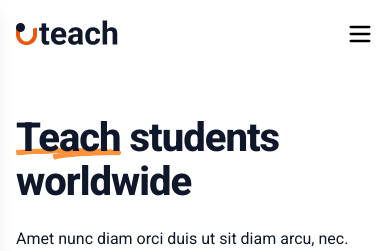
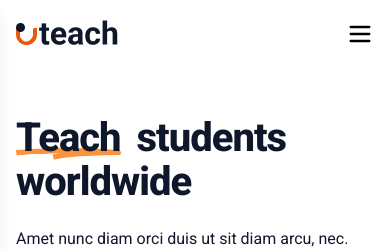
Before and after one commit to eduardouglas99/nextjs-landing-ui, a Next.js app: page / in a window 390 px wide. Shown: the top 251 px of the page. Built offline with nearby package versions, Linux system fonts and the light colour scheme.

Commit message:
refactor: create a sectionTitle component and use in heroBanner

```diff
--- a/src/app/components/ButtonSignUp/index.tsx
+++ b/src/app/components/ButtonSignUp/index.tsx
@@ -1,5 +1,3 @@
-'use client'
-
 import { twMerge } from "tailwind-merge"
 
 interface ButtonSignUpProps {
--- a/src/app/components/HeroBanner/index.tsx
+++ b/src/app/components/HeroBanner/index.tsx
@@ -1,7 +1,8 @@
 import { Container } from "../Container";
-import Image from "next/image"
-import Link from "next/link"
+import Image from "next/image";
+import Link from "next/link";
 import ButtonSignUp from "../ButtonSignUp";
+import SectionTitle from "../SectionTitle";
 
 export default function HeroBanner() {
   return (
@@ -11,25 +12,27 @@ export default function HeroBanner() {
           <div className="grid grid-cols-1 lg:grid-cols-2 gap-8 items-center">
             <div className="space-y-6">
               <div className="m-0">
-                                <h1 className="text-[40px] md:text-[72px] font-extrabold text-slate-900 tracking-tight leading-[110.00000000000001%]">
-                                    <span className="inline-block relative">
-                                        <span className="relative z-10">Teach</span>
-                                        <img
-                                            src="/images/hero-banner/underline.png"
-                                            alt="underline"
-                                            className="absolute bottom-0 left-0 w-full h-3 z-0 pointer-events-none"
+                <SectionTitle
+                  words={["Teach", "students", "worldwide"]}
+                  underlineIndex={0}
                 />
-                                    </span>{' '}
-                                    students <span className="block">worldwide</span>
-                                </h1>
                 <p className="w-[99%] max-w-full text-[16px] md:text-[22px] tracking-normal primary-color font-normal my-6 md:my-8 leading-[140%] md:leading-[160%]">
-                                    Amet nunc diam orci duis ut sit diam arcu, nec. Eleifend proin massa tincidunt viverra lectus pulvinar. Nunc ipsum est pellentesque turpis ultricies.
+                  Amet nunc diam orci duis ut sit diam arcu, nec. Eleifend proin
+                  massa tincidunt viverra lectus pulvinar. Nunc ipsum est
+                  pellentesque turpis ultricies.
                 </p>
               </div>
 
               <div className="flex flex-row sm:flex-row gap-4 md:gap-10 justify-between">
-                                <ButtonSignUp title="Sign Up Now" className="w-[40%] max-w-full md:w-[220px] text-[16px] md:text-[18px] text-white py-4 bg-oragen-color border-[#0F172A]" ariaLabel="Sign up now" />
-                                <Link href="#demo" className="w-[50%] max-w-full inline-flex items-center blue text-base md:text-xl font-medium gap-4 py-2 text-header-base-hover">
+                <ButtonSignUp
+                  title="Sign Up Now"
+                  className="w-[40%] max-w-full md:w-[220px] text-[16px] md:text-[18px] text-white py-4 bg-oragen-color border-[#0F172A]"
+                  ariaLabel="Sign up now"
+                />
+                <Link
+                  href="/"
+                  className="w-[50%] max-w-full inline-flex items-center blue text-base md:text-xl font-medium gap-4 py-2 text-header-base-hover"
+                >
                   <Image
                     src="/images/hero-banner/play-demo.svg"
                     alt="Play demo"
@@ -42,7 +45,9 @@ export default function HeroBanner() {
               </div>
 
               <div className="flex md:items-center gap-4 md:gap-12 mt-8 md:mt-20 flex-col md:flex-row justify-baseline mb-12">
-                                <p className="text-base text-[#475569]">Trusted by <span className="md:block">leading companies</span></p>
+                <p className="text-base text-[#475569]">
+                  Trusted by <span className="md:block">leading companies</span>
+                </p>
                 <div className="flex gap-6 items-center">
                   <Image
                     src="/images/hero-banner/black-and-white-collection/ci-cd.svg"
@@ -100,5 +105,5 @@ export default function HeroBanner() {
         </div>
       </section>
     </Container>
-    )
+  );
 }
--- /dev/null
+++ b/src/app/components/SectionTitle/index.tsx
@@ -0,0 +1,36 @@
+import { twMerge } from "tailwind-merge";
+
+interface SectionTitleProps {
+  words: string[];
+  underlineIndex: number;
+  underlineImageSrc?: string;
+  className?: string
+}
+
+export default function SectionTitle({
+  words,
+  underlineIndex,
+  underlineImageSrc = "/images/hero-banner/underline.png",
+  className
+}: SectionTitleProps) {
+  return (
+    <h1 className={twMerge("text-[40px] md:text-[72px] font-extrabold text-slate-900 tracking-tight leading-[110%] flex flex-wrap gap-x-2", className)}>
+      {words.map((word, index) => (
+        <span key={index} className="relative inline-block mr-2">
+          {index === underlineIndex ? (
+            <>
+              <span className="relative z-10">{word}</span>
+              <img
+                src={underlineImageSrc}
+                alt="underline"
+                className="absolute bottom-0 left-0 w-full h-3 z-0 pointer-events-none"
+              />
+            </>
+          ) : (
+            word
+          )}
+        </span>
+      ))}
+    </h1>
+  );
+}
```
Lines whose indentation alone changed are shown as unchanged.
